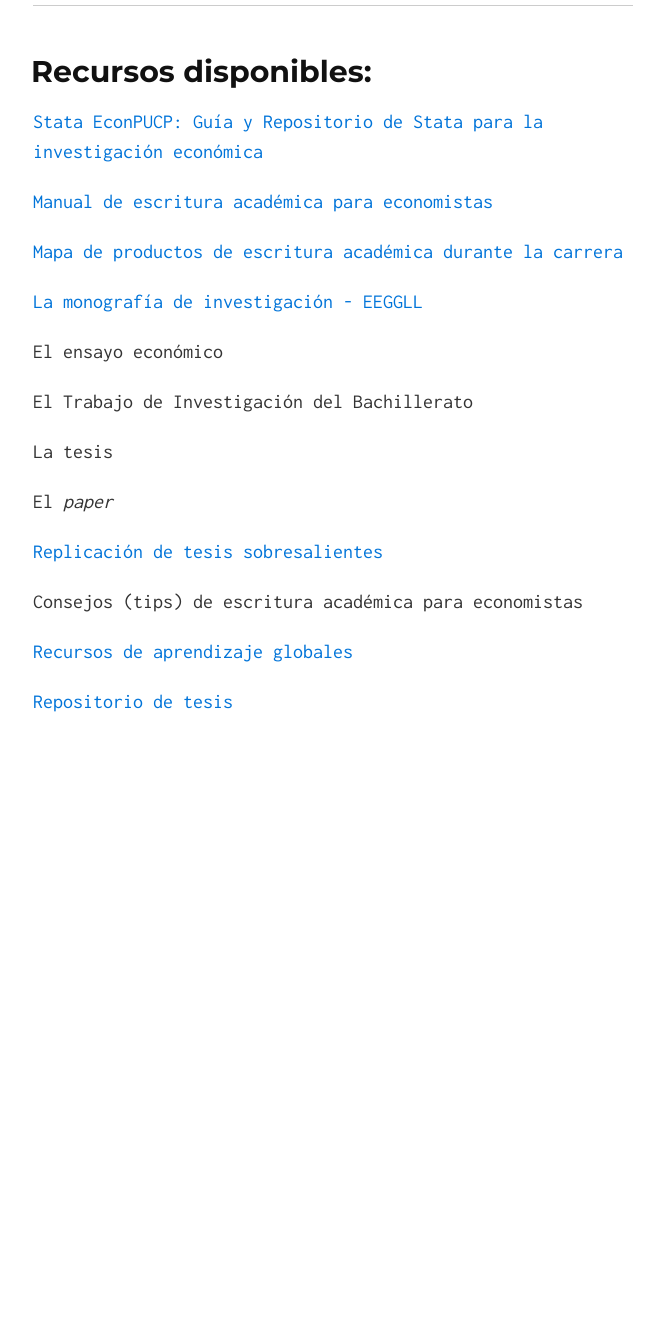
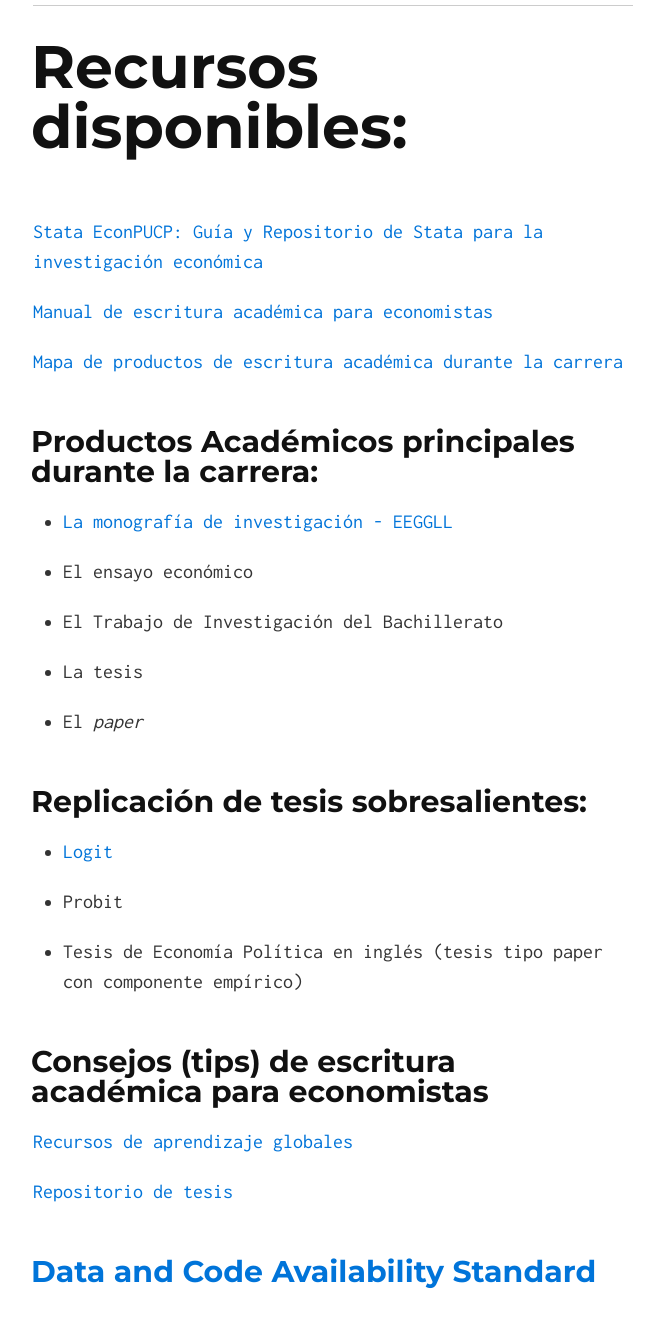
Before and after one commit to EconPUCP/EconPUCP.github.io, a Jekyll site: the page built from docs/index.md, in a window 1280 px wide and 1400 px high, scrolled down 751 px, cut to the strip 13-1340 px from the top of the window. Shown: the whole strip, without its empty margins (307-960 px from the left). Built offline with Jekyll 4.4.1, drawn with Linux system fonts in a browser that asks for light colours; our own code applies the rules of GitHub Pages for plain Markdown files; before the commit the page ends 1581 px from its top, so only the background shows below that.

Commit message:
Update index.md

```diff
--- a/docs/index.md
+++ b/docs/index.md
@@ -11,9 +11,11 @@ Esta página funciona como un _hub_ o centralizador de recursos internos y exter
 
 [![Alt text](https://img.youtube.com/vi/pj-y3dLDOEA/0.jpg)](https://www.youtube.com/watch?v=pj-y3dLDOEA)
 
+
+
 -----
 
-## Recursos disponibles:
+# Recursos disponibles:
 
 [Stata EconPUCP: Guía y Repositorio de Stata para la investigación económica](https://econpucp.github.io/Stata/ "Stata EconPUCP: Guía y Repositorio de Stata para la investigación económica")
 
@@ -23,27 +25,34 @@ Esta página funciona como un _hub_ o centralizador de recursos internos y exter
 
 [Mapa de productos de escritura académica durante la carrera](https://www.canva.com/design/DAFXHlAPNeU/TKiErYuoQSVai0WKkwJBkQ/view?utm_content=DAFXHlAPNeU&utm_campaign=designshare&utm_medium=link&utm_source=publishsharelink "Mapa de productos de escritura académica durante la carrera")
 
+## Productos Académicos principales durante la carrera:
 
-[La monografía de investigación - EEGGLL](https://cdn02.pucp.education/investigacion/2016/06/13152931/Guia-de-Investigacion-de-Economia-PUCP.pdf "La monografía de investigación - EEGGLL")
+* [La monografía de investigación - EEGGLL](https://cdn02.pucp.education/investigacion/2016/06/13152931/Guia-de-Investigacion-de-Economia-PUCP.pdf "La monografía de investigación - EEGGLL")
 
 
-El ensayo económico
+* El ensayo económico
 
 
-El Trabajo de Investigación del Bachillerato
+* El Trabajo de Investigación del Bachillerato
 
 
-La tesis
+* La tesis
 
 
-El _paper_
+* El _paper_
 
-[Replicación de tesis sobresalientes](https://github.com/EconPUCP/Stata/tree/main/Replicaci%C3%B3n%20de%20tesis "Replicación de tesis sobresalientes")
+## Replicación de tesis sobresalientes:
 
+* [Logit](https://github.com/EconPUCP/Stata/tree/main/Replicaci%C3%B3n%20de%20tesis "Logit")
 
-Consejos (tips) de escritura académica para economistas
+* Probit
 
+* Tesis de Economía Política en inglés (tesis tipo paper con componente empírico)
+
+## Consejos (tips) de escritura académica para economistas
 
 [Recursos de aprendizaje globales](https://github.com/EconPUCP/Stata/blob/main/Recursos%20globales/Otros%20recursos.md "Recursos de aprendizaje globales")
 
 [Repositorio de tesis](https://tesis.pucp.edu.pe/repositorio/handle/20.500.12404/1026 "Repositorio de tesis")
+
+## [Data and Code Availability Standard](https://datacodestandard.org/2022/12/15/launching-dcas.html "Data and Code Availability Standard")
```
